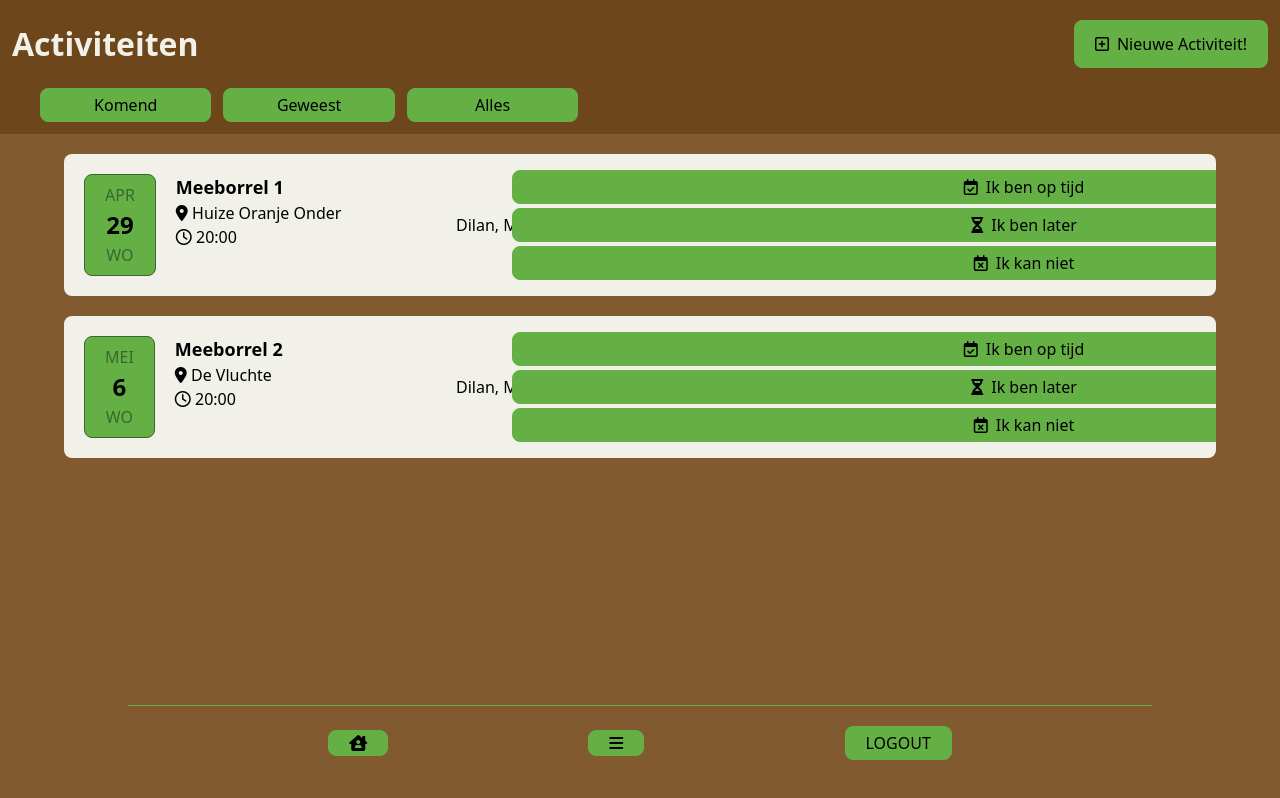
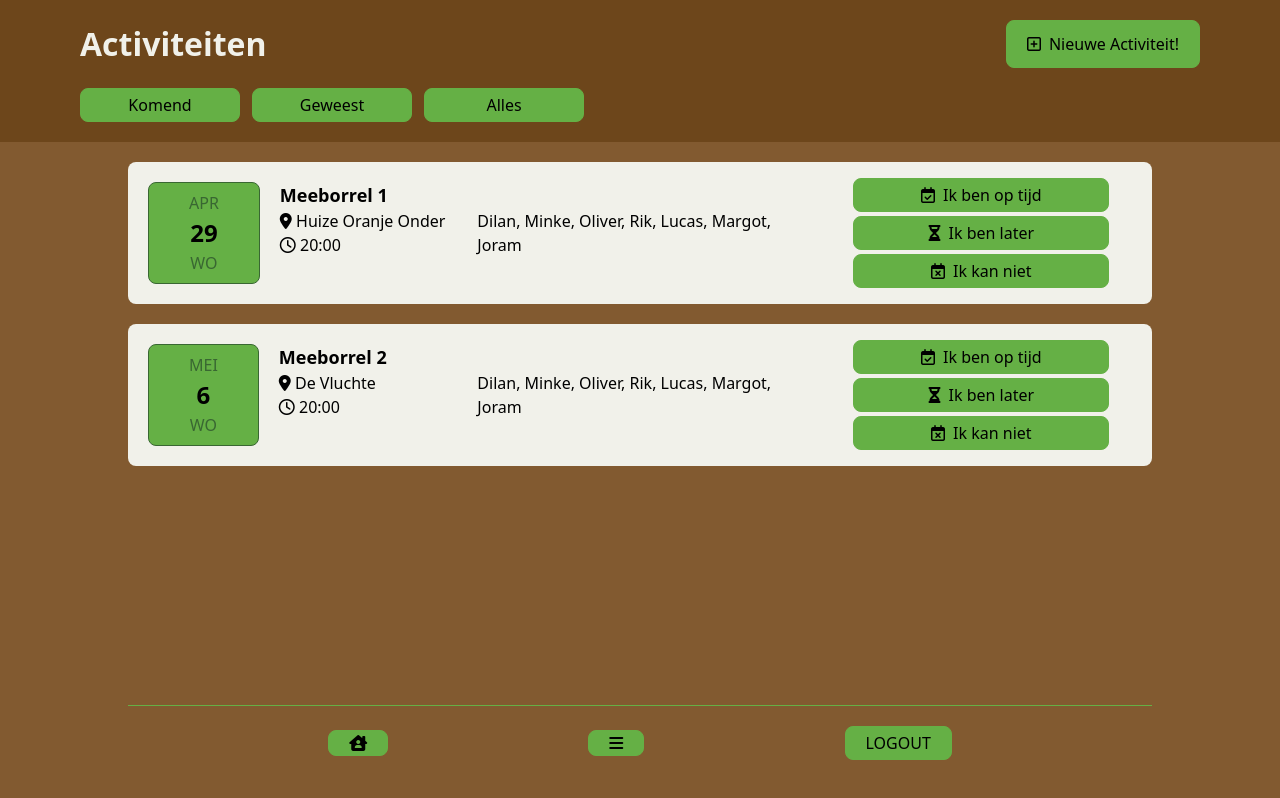
Before and after one commit to S-D-V-A-S-M-V-V-I-C-T-S-S-BAGGER/BAGGER-Vue, a Vue app: page /activiteiten in a window 1280 px wide. Built offline with nearby package versions, Linux system fonts and the light colour scheme.

Commit message:
feat(activities): #20 New design for the activities overview for desktop

```diff
--- a/src/components/ActivityBox.vue
+++ b/src/components/ActivityBox.vue
@@ -65,7 +65,7 @@ const getDayOfWeek = (dateString: string | undefined) => {
     <div id="info-items" class="rows-start-1 row-span-1 flex flex-row gap-x-5 py-3 px-5
                       md:col-start-1 col-span-1">
 
-      <div id="date" class="flex flex-col px-5 justify-center items-center rounded-lg bg-primary
+      <div id="date" class="flex flex-col px-5 justify-center items-center rounded-lg bg-primary md:px-10
        border border-secondary">
         <div id="month">
           <h5>{{ getMonthAbbr(activity.date) }}</h5>
@@ -99,7 +99,7 @@ const getDayOfWeek = (dateString: string | undefined) => {
     <div id="buttons" class="rows-start-3 row-span-1 flex flex-col gap-y-1 items-center py-2 w-full
                       md:col-start-3 md:col-span-1 md:items-center">
       <div v-for="(button, index) in buttons" :key="index">
-        <BaggerButton :icon="button.icon" customStyling="w-[80vw]">{{ button.text }}</BaggerButton>
+        <BaggerButton :icon="button.icon" customStyling="w-[80vw] md:w-[20vw]">{{ button.text }}</BaggerButton>
       </div>
     </div>
 
--- a/src/views/activities/ActivitiesView.vue
+++ b/src/views/activities/ActivitiesView.vue
@@ -24,7 +24,7 @@ const buttons = ref<{ text: string, icon?: string }[]>([
 
     <!--    Title and new button-->
     <div id="title"
-         class="flex flex-row justify-between w-full bg-brown-dark max-h-fit px-3 py-5">
+         class="flex flex-row justify-between w-full bg-brown-dark max-h-fit px-3 py-5 md:px-20">
       <h1>Activiteiten</h1>
       <BaggerButton icon="fa-regular fa-square-plus" @click="() => router.push('/activiteiten/nieuw')">
         Nieuwe Activiteit!
@@ -33,7 +33,7 @@ const buttons = ref<{ text: string, icon?: string }[]>([
 
     <!--    Filters-->
     <div id="filters" class="grid grid-rows-1 grid-cols-3 gap-x-3 px-2 bg-brown-dark max-h-fit pb-5 w-full mb-5
-                             md:flex md:flex-row md:pb-3 md:px-10">
+                             md:flex md:flex-row md:pb-5 md:px-20">
       <BaggerButton customStyling="md:w-1/7">Komend</BaggerButton>
       <BaggerButton customStyling="md:w-1/7">Geweest</BaggerButton>
       <BaggerButton customStyling="md:w-1/7">Alles</BaggerButton>
@@ -41,7 +41,7 @@ const buttons = ref<{ text: string, icon?: string }[]>([
 
     <!--    Activity list-->
     <div id="list-wrapper" class="w-[90vw] h-[70vh] flex flex-col gap-y-5 overflow-y-auto
-                              md:h-[60vh]">
+                              md:h-[60vh] md:w-[80vw]">
       <div v-for="(activity, index) in activityStore.activities" :key="index">
         <div id="date_name" class="w-full">
           <ActivityBox :activity="activity" :buttons="buttons" />
```
